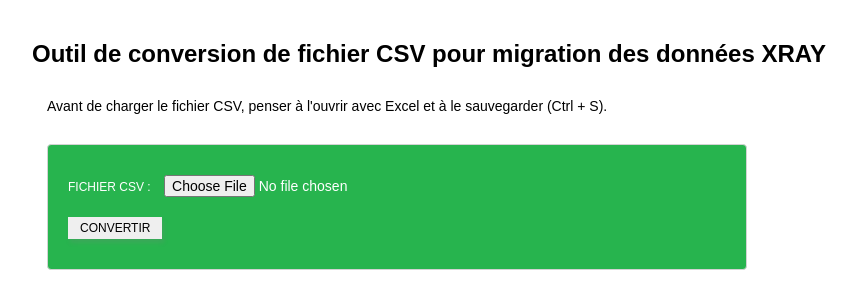
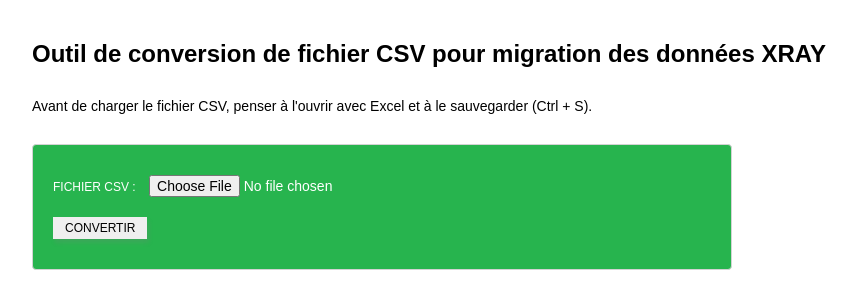
Before and after one commit to MarieChanaron/Csv_Converter, a plain HTML site: page index.html in a window 1280 px wide. Shown: the whole page, without its empty margins (8-865 px from the left). Drawn offline with Linux system fonts and the light colour scheme.

Commit message:
Adjust margins

```diff
--- a/style.css
+++ b/style.css
@@ -37,15 +37,11 @@ p span {
     font-style: italic;
 }
 
-p#first-step {
-    margin-left: 15px;
-}
-
 form {
     border: 1px solid lightgrey;
     border-radius: 4px;
     padding: 10px 20px;
-    margin: 30px 15px;
+    margin: 30px 0;
     width: 700px;
     background-color: #27b44e;
     color: white;
@@ -80,6 +76,10 @@ textarea {
     margin-bottom: 10px;
 }
 
+div#logs {
+    margin-left: 10px;
+}
+
 div.error {
     margin-top: 20px;
     margin-bottom: 20px;
```
